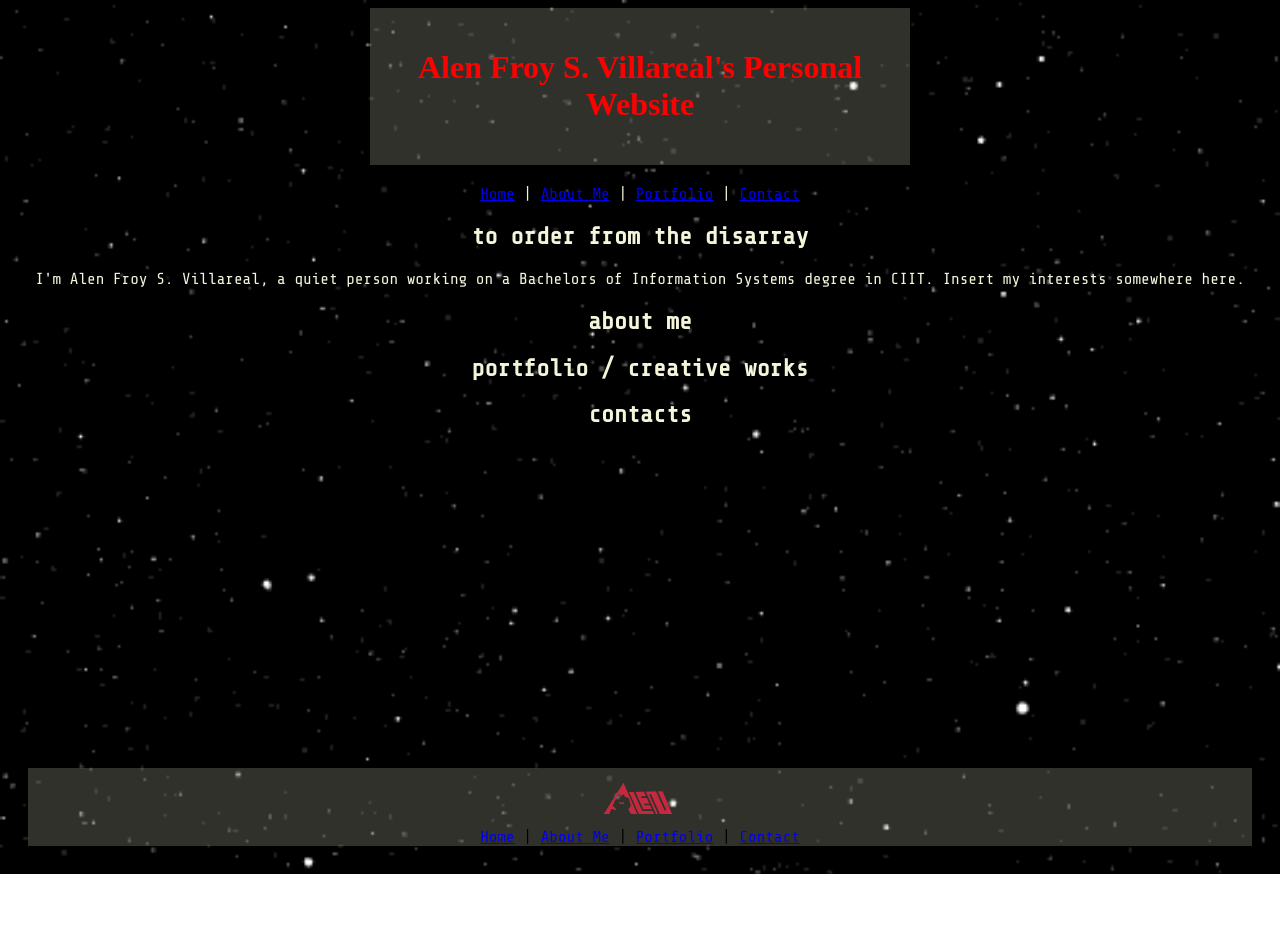
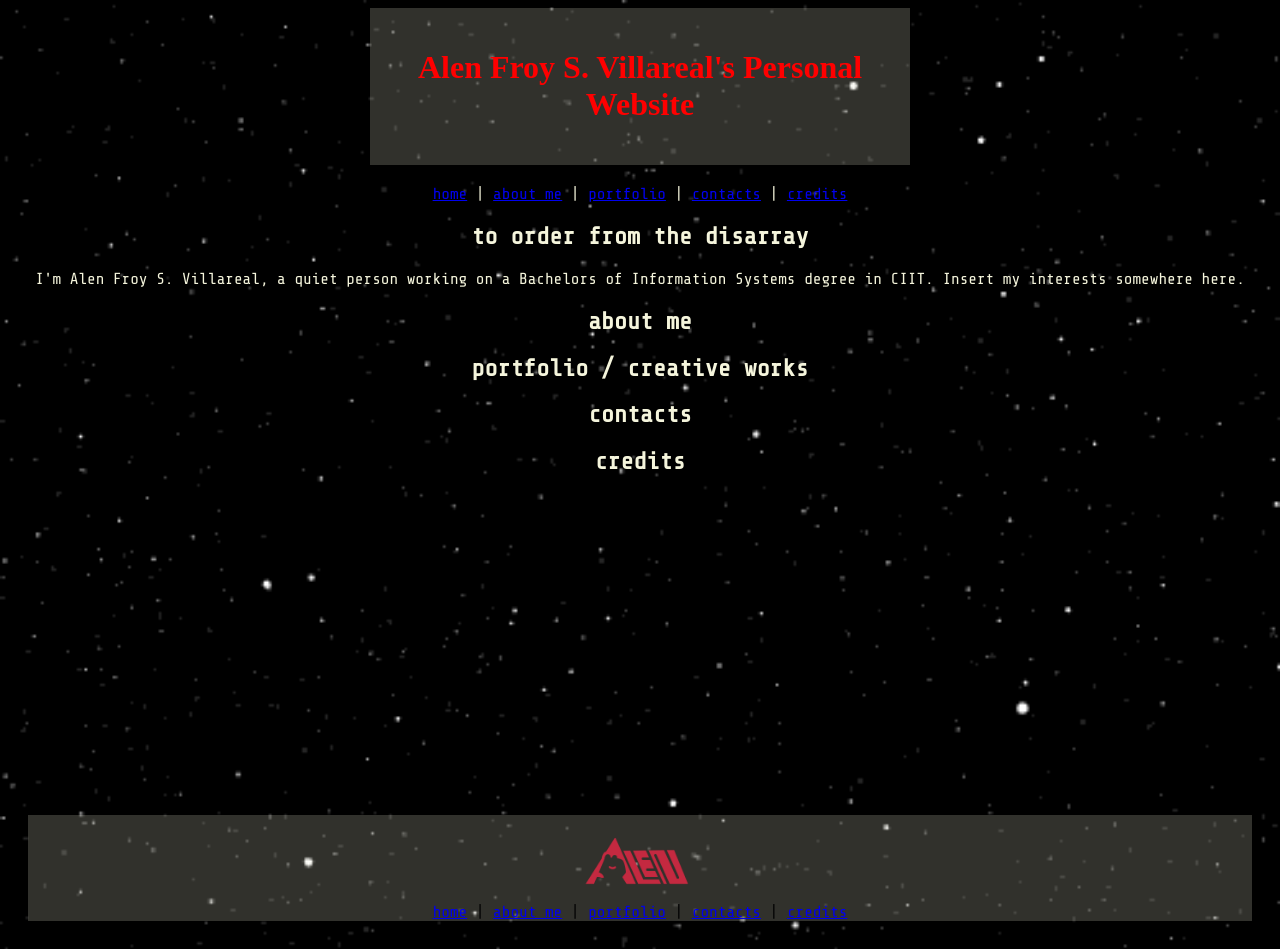
Before and after one commit to wubbadubdie/wubbadubdie.github.io, a plain HTML site: page index.html in a window 1280 px wide. Before the commit the page ends 874 px from the top, so only its background shows below. Drawn offline with nearby package versions, Linux system fonts and the light colour scheme; a web font is replaced by a local one.

Commit message:
made things lowercase and added credits

```diff
--- a/index.html
+++ b/index.html
@@ -22,10 +22,11 @@
 
 <nav>
     <div class="beigefont share-tech-mono-regular">
-    <a href="#home">Home</a> |
-    <a href="#aboutme">About Me</a> |
-    <a href="#portfolio">Portfolio</a> |
-    <a href="#contact">Contact</a>
+    <a href="#home">home</a> |
+    <a href="#aboutme">about me</a> |
+    <a href="#portfolio">portfolio</a> |
+    <a href="#contacts">contacts</a> |
+    <a href="#credits">credits</a>
     </div>
 </nav>
 
@@ -60,9 +61,16 @@
         </div>
     </section>
 <!--CONTACT SECTION-->
-    <section id="contact">
+    <section id="contacts">
         <div>
             <h2>contacts</h2>
+        </div>
+    </section>
+
+<!--CREDITS-->
+    <section id="credits">
+        <div>
+            <h2>credits</h2>
         </div>
     </section>
 </main>
@@ -71,7 +79,7 @@
 
 <footer>
     <div class="footer">
-        <img src="Logo/COOLESTTHINGEVERUntitled1753_20261104112224.png" width="100px" alt="alenlogo"><div><a href="index.html">Home</a> | <a href="AboutMe.html">About Me</a> | <a href="Portfolio.html">Portfolio</a> | <a href="Contact.html">Contact</a></div>
+        <img src="Logo/COOLESTTHINGEVERUntitled1753_20261104112224.png" width="150px" alt="alenlogo"><div><a href="#home">home</a> | <a href="#aboutme">about me</a> | <a href="#portfolio">portfolio</a> | <a href="#contacts">contacts</a> | <a href="#credits">credits</a></a></div>
     </div>
 </footer>
 
```
